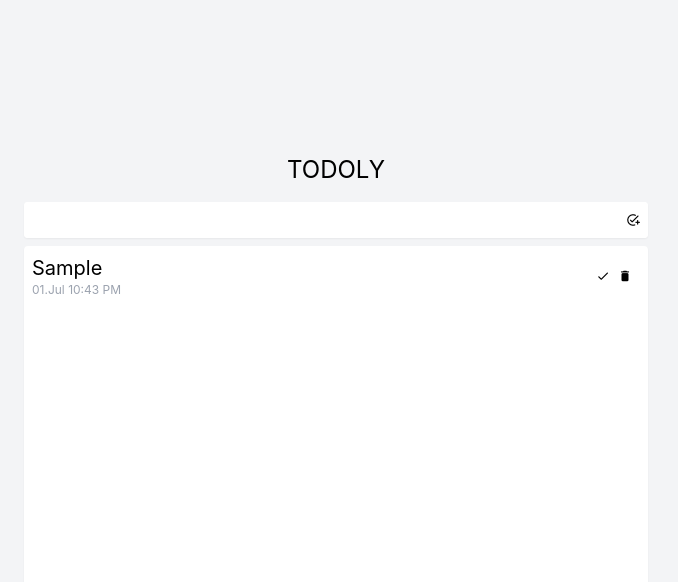
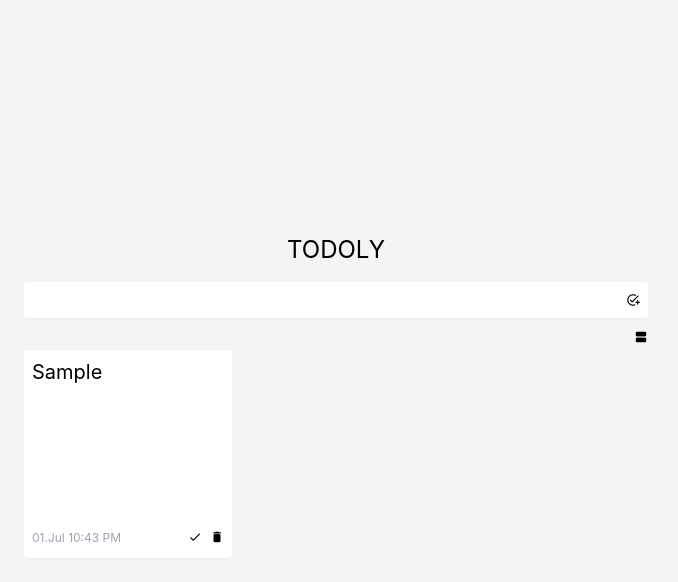
Before and after one commit to mimu1011/todoly, an Angular app: page / in a window 1280 px wide. Both pictures are taken after typing "Sample" into the empty fields and a click on the button "add_task". Shown: the top 582 px of the page, without its empty margins (304-982 px from the left). Built offline with nearby package versions, Linux system fonts and the light colour scheme; a web font is replaced by a local one.

Commit message:
added list view and card view

```diff
--- a/src/app/app.module.ts
+++ b/src/app/app.module.ts
@@ -5,9 +5,11 @@ import { BrowserModule } from '@angular/platform-browser';
 import { AppRoutingModule } from './app-routing.module';
 import { AppComponent } from './app.component';
 import { HomeComponent } from './components/home/home.component';
+import { ListViewComponent } from './components/list-view/list-view.component';
+import { CardViewComponent } from './components/card-view/card-view.component';
 
 @NgModule({
-  declarations: [AppComponent, HomeComponent],
+  declarations: [AppComponent, HomeComponent, ListViewComponent, CardViewComponent],
   imports: [BrowserModule, AppRoutingModule, ReactiveFormsModule],
   providers: [],
   bootstrap: [AppComponent],
--- /dev/null
+++ b/src/app/components/card-view/card-view.component.html
@@ -0,0 +1,36 @@
+<div class="flex flex-row flex-wrap">
+  <div
+    class="
+      p-2
+      mr-2
+      mb-2
+      bg-white
+      h-52
+      w-52
+      shadow-sm
+      rounded
+      flex flex-col
+      justify-between
+    "
+    *ngFor="let todo of todos$ | async"
+  >
+    <span
+      class="text-xl break-words"
+      [ngClass]="{ 'line-through text-gray-500': todo.completed }"
+      >{{ todo.text }}</span
+    >
+    <div class="flex flex-row justify-between items-center">
+      <div class="text-xs text-gray-400">
+        {{ todo.createdAt | date: "dd.MMM hh:mm a" }}
+      </div>
+      <div>
+        <button (click)="complete.emit(todo)">
+          <span class="material-icons-round text-sm"> done </span>
+        </button>
+        <button class="pl-2" (click)="delete.emit(todo)">
+          <span class="material-icons-round text-sm"> delete </span>
+        </button>
+      </div>
+    </div>
+  </div>
+</div>
--- /dev/null
+++ b/src/app/components/card-view/card-view.component.ts
@@ -0,0 +1,19 @@
+import { Component, EventEmitter, Input, OnInit, Output } from '@angular/core';
+import { Observable } from 'rxjs';
+import { Todo } from 'src/app/models/todo';
+
+@Component({
+  selector: 'app-card-view',
+  templateUrl: './card-view.component.html',
+  styleUrls: ['./card-view.component.scss'],
+})
+export class CardViewComponent implements OnInit {
+  @Input() todos$: Observable<Todo[]>;
+
+  @Output() delete: EventEmitter<Todo> = new EventEmitter();
+  @Output() complete: EventEmitter<Todo> = new EventEmitter();
+
+  constructor() {}
+
+  ngOnInit(): void {}
+}
--- a/src/app/components/home/home.component.html
+++ b/src/app/components/home/home.component.html
@@ -6,8 +6,7 @@
         w-1/3
         md:w-1/2
         mb-2
-        flex
-        row
+        flex flex-row
         bg-white
         border-1 border-gray-500
         rounded
@@ -35,49 +34,32 @@
         <span class="material-icons-round text-sm"> add_task </span>
       </button>
     </div>
+    <div class="w-1/2 flex justify-end">
+      <button (click)="isListView = !isListView">
+        <span *ngIf="isListView" class="material-icons-round text-sm">
+          dashboard
+        </span>
+        <span *ngIf="!isListView" class="material-icons-round text-sm">
+          view_agenda
+        </span>
+      </button>
+    </div>
+    <ng-container *ngIf="isListView; else cardView">
+      <app-list-view
+        class="w-1/3 md:w-1/2 h-auto max-h-1/2"
+        [todos$]="todos$"
+        (delete)="delete($event)"
+        (complete)="changeCompleted($event)"
+      ></app-list-view>
+    </ng-container>
 
-    <section
-      class="
-        w-1/3
-        md:w-1/2
-        bg-white
-        h-1/2
-        rounded
-        shadow-sm
-        overflow-x-hidden overflow-y-auto
-      "
-    >
-      <ul class="divide-y divide-gray-100">
-        <li
-          *ngFor="let todo of todos$ | async"
-          class="p-2 flex flex-row justify-between items-center"
-        >
-          <div class="flex flex-col">
-            <span
-              class="text-xl"
-              [ngClass]="{ 'line-through text-gray-500': todo.completed }"
-              >{{ todo.text }}</span
-            >
-            <span class="text-xs text-gray-400">{{
-              todo.createdAt | date: "dd.MMM hh:mm a"
-            }}</span>
-          </div>
-          <div>
-            <button
-              class="bg-white p-2 pl-0 rounded-r leading-none outline-none"
-              (click)="changeCompleted(todo)"
-            >
-              <span class="material-icons-round text-sm"> done </span>
-            </button>
-            <button
-              class="bg-white p-2 pl-0 rounded-r leading-none outline-none"
-              (click)="delete(todo)"
-            >
-              <span class="material-icons-round text-sm"> delete </span>
-            </button>
-          </div>
-        </li>
-      </ul>
-    </section>
+    <ng-template #cardView>
+      <app-card-view
+        class="w-1/3 md:w-1/2 h-auto max-h-1/2"
+        [todos$]="todos$"
+        (delete)="delete($event)"
+        (complete)="changeCompleted($event)"
+      ></app-card-view>
+    </ng-template>
   </div>
 </div>
--- a/src/app/components/home/home.component.ts
+++ b/src/app/components/home/home.component.ts
@@ -10,8 +10,10 @@ import { StorageService } from 'src/app/services/storage.service';
   styleUrls: ['./home.component.scss'],
 })
 export class HomeComponent implements OnInit {
-  todos$!: Observable<Todo[]>;
+  todos$: Observable<Todo[]>;
   todoInput = new FormControl('');
+
+  isListView = false;
 
   constructor(private storageService: StorageService) {}
 
--- /dev/null
+++ b/src/app/components/list-view/list-view.component.html
@@ -0,0 +1,39 @@
+<ul
+  class="
+    divide-y divide-gray-100
+    rounded
+    shadow-sm
+    bg-white
+    overflow-x-hidden overflow-y-auto
+  "
+>
+  <li
+    *ngFor="let todo of todos$ | async"
+    class="p-2 flex flex-row justify-between items-center"
+  >
+    <div class="flex flex-col">
+      <span
+        class="text-xl break-words break-all"
+        [ngClass]="{ 'line-through text-gray-500': todo.completed }"
+        >{{ todo.text }}</span
+      >
+      <span class="text-xs text-gray-400">{{
+        todo.createdAt | date: "dd.MMM hh:mm a"
+      }}</span>
+    </div>
+    <div>
+      <button
+        class="bg-white p-2 pl-0 rounded-r leading-none outline-none"
+        (click)="complete.emit(todo)"
+      >
+        <span class="material-icons-round text-sm"> done </span>
+      </button>
+      <button
+        class="bg-white p-2 pl-0 rounded-r leading-none outline-none"
+        (click)="delete.emit(todo)"
+      >
+        <span class="material-icons-round text-sm"> delete </span>
+      </button>
+    </div>
+  </li>
+</ul>
--- /dev/null
+++ b/src/app/components/list-view/list-view.component.ts
@@ -0,0 +1,19 @@
+import { Component, Input, OnInit, Output, EventEmitter } from '@angular/core';
+import { Observable } from 'rxjs';
+import { Todo } from 'src/app/models/todo';
+
+@Component({
+  selector: 'app-list-view',
+  templateUrl: './list-view.component.html',
+  styleUrls: ['./list-view.component.scss'],
+})
+export class ListViewComponent implements OnInit {
+  @Input() todos$: Observable<Todo[]>;
+
+  @Output() delete: EventEmitter<Todo> = new EventEmitter();
+  @Output() complete: EventEmitter<Todo> = new EventEmitter();
+
+  constructor() {}
+
+  ngOnInit(): void {}
+}
--- a/tailwind.config.js
+++ b/tailwind.config.js
@@ -1,4 +1,4 @@
-const defaultTheme = require('tailwindcss/defaultTheme')
+const defaultTheme = require("tailwindcss/defaultTheme");
 
 module.exports = {
   purge: [],
@@ -6,12 +6,19 @@ module.exports = {
   theme: {
     extend: {
       fontFamily: {
-        sans: ['Inter var', ...defaultTheme.fontFamily.sans],
+        sans: ["Inter var", ...defaultTheme.fontFamily.sans],
       },
+    },
+    maxHeight: {
+      0: "0",
+      "1/4": "25%",
+      "1/2": "50%",
+      "3/4": "75%",
+      full: "100%",
     },
   },
   variants: {
     extend: {},
   },
   plugins: [],
-}
+};
--- a/tsconfig.json
+++ b/tsconfig.json
@@ -16,10 +16,8 @@
     "importHelpers": true,
     "target": "es2017",
     "module": "es2020",
-    "lib": [
-      "es2018",
-      "dom"
-    ]
+    "lib": ["es2018", "dom"],
+    "strictPropertyInitialization": false
   },
   "angularCompilerOptions": {
     "enableI18nLegacyMessageIdFormat": false,
```
Also changed, not shown: src/app/components/card-view/card-view.component.scss (added), src/app/components/list-view/list-view.component.scss (added), 2 other files (tests, documents, lock files or other folders).
